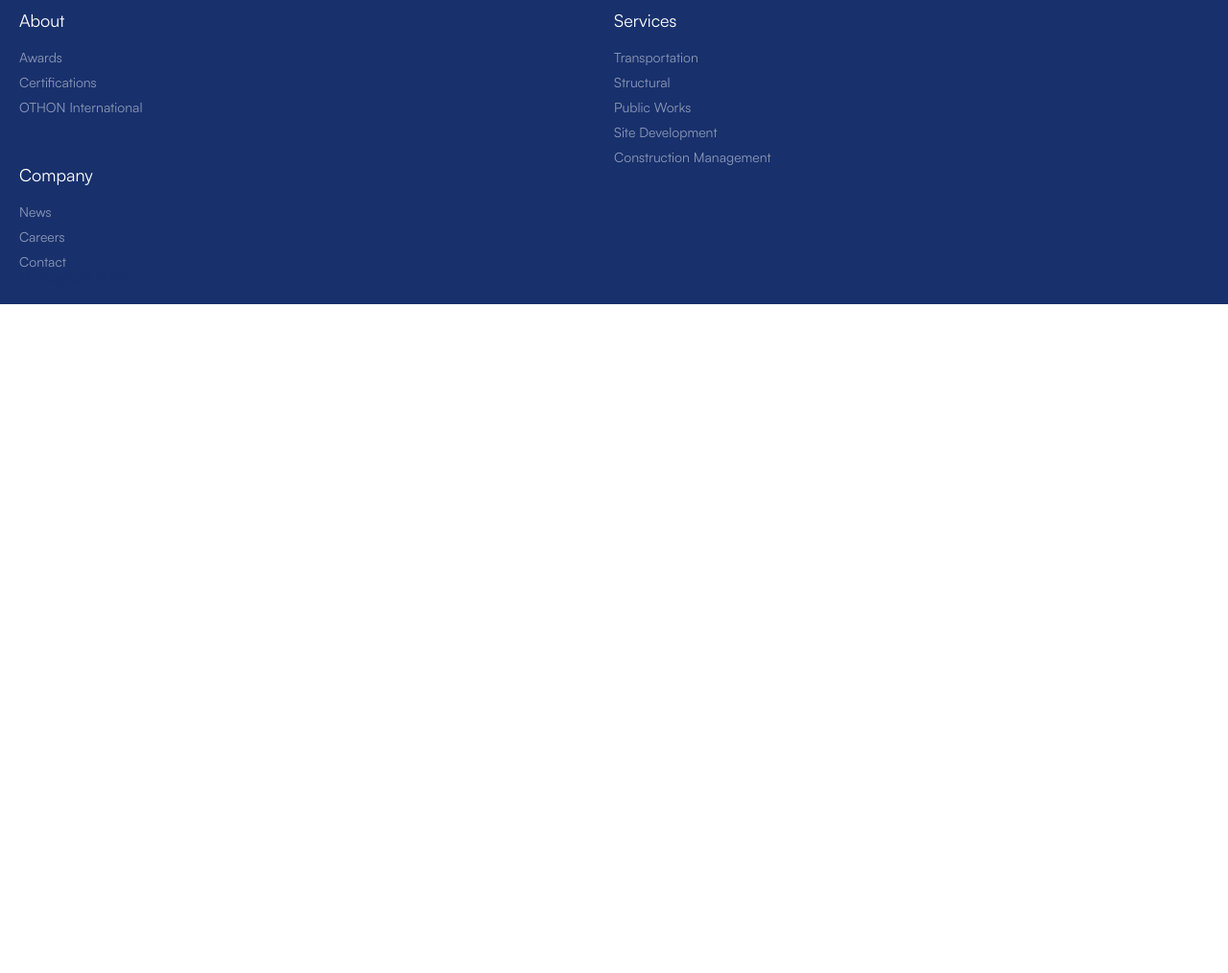
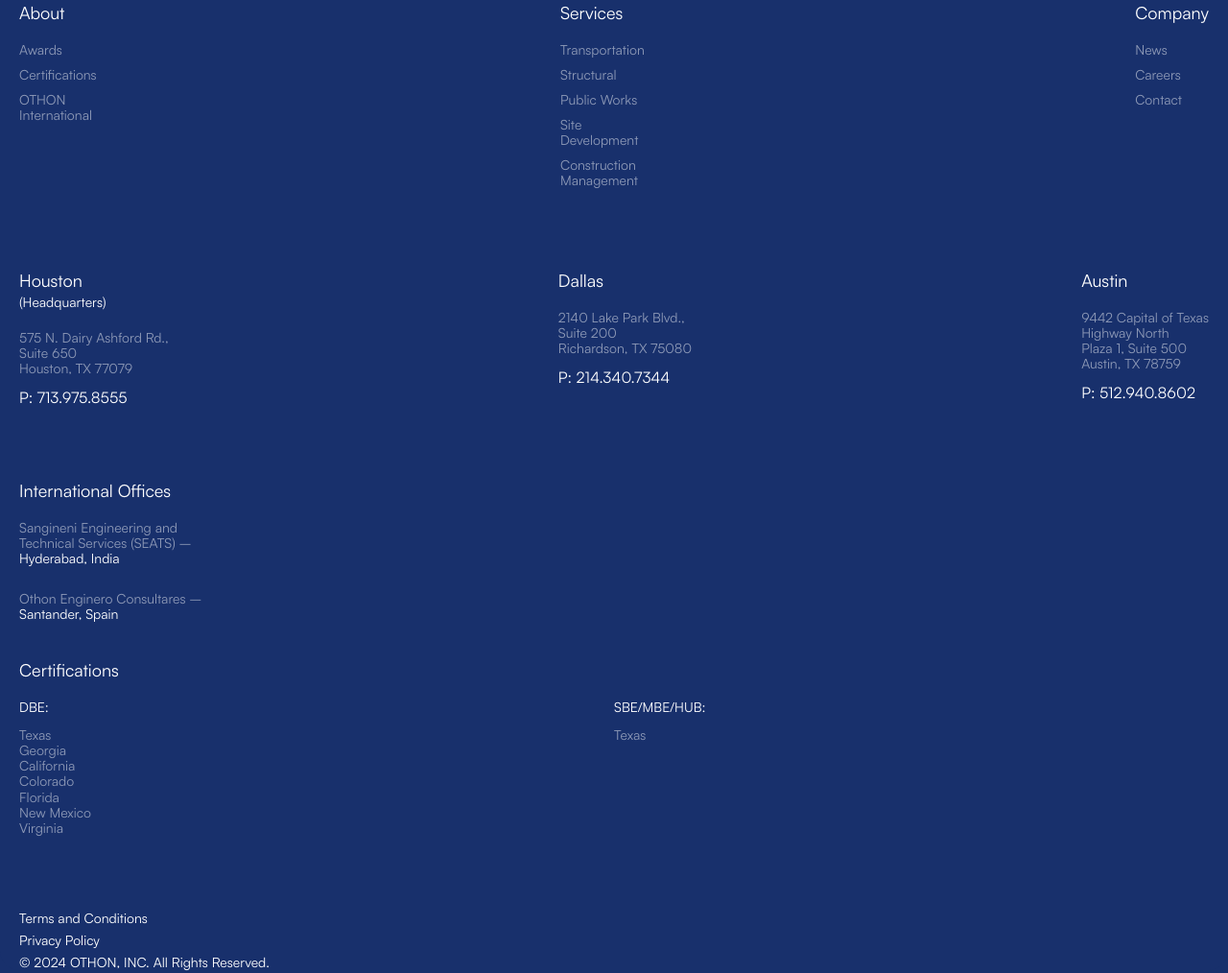
Before and after one commit to StudentVlad5/FE-Dev-Test-Project, a website built with Parcel: page src/index.html in a window 1280 px wide. Shown: the part 7341-8355 px from the top of the page at 96% size. Before the commit the page ends 7658 px from the top, so only its background shows below. Built offline with nearby package versions, Linux system fonts and the light colour scheme; a web font is replaced by a local one.

Commit message:
add footer part 2

```diff
--- a/src/partials/footer.html
+++ b/src/partials/footer.html
@@ -1,5 +1,5 @@
 <footer id="footer" class="footer">
-  <div class="footer__container container">
+  <div class="footer__container container container--blue">
     <a class="footer__logo logo" href="./index.html" aria-label="Logo of the company">
       <img class="logo--bright" src="images/header/mg-logo_bright.svg" alt="Logo" />
     </a>
@@ -63,16 +63,16 @@
       </button>
     </form>
 
-    <div class="info list">
-      <div>
+    <ul class="info list">
+      <li>
         <h3 class="footer__subtitle">About</h3>
         <ul class="info-item">
           <li class="footer__desc link"><a href="https://" aria-label="Awards">Awards</a></li>
           <li class="footer__desc link"><a href="https://" aria-label="Certifications">Certifications</a></li>
-          <li class="footer__desc link" href="https://" aria-label="OTHON International"><a>OTHON International</a></li>
+          <li class="footer__desc link"><a href="https://" aria-label="OTHON International">OTHON International</a></li>
         </ul>
-      </div>
-      <div>
+      </li>
+      <li>
         <h3 class="footer__subtitle">Services</h3>
         <ul class="info-item">
           <li class="footer__desc link"><a href="https://" aria-label="Transportation">Transportation</a></li>
@@ -82,42 +82,119 @@
           <li class="footer__desc link"><a href="https://" aria-label="Construction Management">Construction
               Management</a></li>
         </ul>
-      </div>
-      <div>
+      </li>
+      <li>
         <h3 class="footer__subtitle">Company</h3>
         <ul class="info-item">
           <li class="footer__desc link"><a href="https://" aria-label="News">News</a></li>
           <li class="footer__desc link"><a href="https://" aria-label="Careers">Careers</a></li>
           <li class="footer__desc link"><a href="https://" aria-label="Contact">Contact</a></li>
         </ul>
-      </div>
+      </li>
+    </ul>
+
+    <ul class="address list">
+      <li>
+        <h3 class="footer__subtitle">Houston
+          <span class="footer__desc footer__desc--accent"><br />(Headquarters)</span>
+        </h3>
+        <ul class="address__item">
+          <li>
+            <a class="adress__link footer__desc link" href="https://maps.app.goo.gl/7TZWvg1qDqmhN9RW8"
+              aria-label="address" target="_blank" rel="noopener noreferrer">
+              575 N. Dairy Ashford Rd.,
+              <br /> Suite 650
+              <br /> Houston, TX 77079
+            </a>
+          </li>
+          <li>
+            <a class="adress__link footer__desc footer__desc--accent footer__desc--upper link" href="tel:713.975.8555"
+              aria-label="phone">
+              P: 713.975.8555
+            </a>
+          </li>
+        </ul>
+      </li>
+      <li>
+        <h3 class="footer__subtitle">Dallas
+        </h3>
+        <ul class="address__item">
+          <li><a class="adress__link footer__desc link" href="https://maps.app.goo.gl/Rf9UUMruoqYJSEsg8"
+              aria-label="address" target="_blank" rel="noopener noreferrer">
+              2140 Lake Park Blvd.,
+              <br />Suite 200
+              <br />Richardson, TX 75080
+            </a>
+          <li> <a class="adress__link footer__desc footer__desc--accent footer__desc--upper link"
+              href="tel:214.340.7344" aria-label="phone">
+              P: 214.340.7344
+            </a></li>
+        </ul>
+      </li>
+      <li>
+        <h3 class="footer__subtitle">Austin</h3>
+        <ul class="address__item">
+          <li>
+            <a class="adress__link footer__desc link" href="https://maps.app.goo.gl/Jfmxa5Wn7htrNzJ88"
+              aria-label="address" target="_blank" rel="noopener noreferrer">
+              9442 Capital of Texas
+              <br />Highway North
+              <br />Plaza 1, Suite 500
+              <br />Austin, TX 78759
+            </a>
+          </li>
+          <li>
+            <a class="adress__link footer__desc footer__desc--accent footer__desc--upper link" href="tel:512.940.8602"
+              aria-label="phone">
+              P: 512.940.8602
+            </a>
+          </li>
+        </ul>
+      </li>
+    </ul>
+
+    <div class="offices">
+      <h3 class="footer__subtitle">International Offices</h3>
+      <ul class="offices__list">
+        <li>
+          <p class="footer__desc">Sangineni Engineering and <br />Technical Services (SEATS) –</p>
+          <p class="footer__desc footer__desc--accent">Hyderabad, India</p>
+        </li>
+        <li>
+          <p class="footer__desc">Othon Enginero Consultares –</p>
+          <p class="footer__desc footer__desc--accent">Santander, Spain</p>
+        </li>
+      </ul>
     </div>
 
-    <div class="address list">
-      <address class="address">
-        <!-- <ul class="address__list list">
-          <li class="address__item">
-            <a class="adress__link link" href="https://goo.gl/maps/EWTb5EmzrJwAVnWu9" aria-label="address"
-              target="_blank" rel="noopener noreferrer">
-              Main Street, 7A, Kyiv, 08132
-            </a>
-          </li>
-          <li class="address__item">
-            <a class="adress__link link" href="tel:+380441111111" aria-label="phone">
-              +38 044 111 11 11
-            </a>
-          </li>
-          <li class="address__item">
-            <a class="adress__link link" href="mailto:barbershop@email.com" aria-label="email">
-              barbershop@email.com
-            </a>
-          </li>
-        </ul> -->
-      </address>
+    <div class="certifications">
+      <h3 class="footer__subtitle">Certifications</h3>
+      <ul class="certifications__list">
+        <li>
+          <p class="footer__desc footer__desc--accent">DBE:</p>
+          <ul>
+            <li class="footer__desc">Texas</li>
+            <li class="footer__desc">Georgia</li>
+            <li class="footer__desc">California</li>
+            <li class="footer__desc">Colorado</li>
+            <li class="footer__desc">Florida</li>
+            <li class="footer__desc">New Mexico</li>
+            <li class="footer__desc">Virginia</li>
+          </ul>
+        </li>
+        <li>
+          <p class="footer__desc footer__desc--accent">SBE/MBE/HUB:</p>
+          <ul>
+            <li class="footer__desc">Texas</li>
+          </ul>
+        </li>
+      </ul>
     </div>
 
     <div class="copyright">
-      <p class="copyright">&#169; Copyright 2022</p>
+      <p class="footer__desc footer__desc--accent">Terms and Conditions</p>
+      <p class="footer__desc footer__desc--accent">Privacy Policy</p>
+      <p class="footer__desc footer__desc--accent">&#169; 2024 OTHON, INC. All Rights Reserved.</p>
     </div>
   </div>
 </footer>
--- a/src/sass/base/_container.scss
+++ b/src/sass/base/_container.scss
@@ -4,6 +4,11 @@
     padding: 0 20px;
 
     @include mq(desktop) {
-        max-width: $desktop;
+        max-width: calc($desktop - 40px);
+    }
+
+    &--blue {
+        background-color: var(--color-dark-blue);
+        border-radius: 20px;
     }
 }
--- a/src/sass/base/_reset.scss
+++ b/src/sass/base/_reset.scss
@@ -34,7 +34,10 @@
   }
 }
 
-// no-padding
+address {
+  font-style: normal;
+}
+
 %no-padding {
   padding: 0;
 }
--- a/src/sass/base/_section.scss
+++ b/src/sass/base/_section.scss
@@ -44,7 +44,6 @@
   font-size: 26px;
   font-weight: 400;
   line-height: 120%;
-  letter-spacing: 0%;
   text-align: left;
 
   color: var(--color-dark-blue);
@@ -66,7 +65,6 @@
 
   font-size: 16px;
   font-weight: 400;
-  line-height: auto;
   letter-spacing: 0.5%;
   text-align: left;
 
@@ -89,12 +87,15 @@
     border-top: none;
   }
 }
+
 .upperline_container {
   border-top: none;
+
   @include mq(desktop) {
     border-top: 1px solid grey;
   }
 }
+
 .section.about.move_up {
   @include mq(desktop) {
     transform: translateY(-140px);
--- a/src/sass/components/_logo.scss
+++ b/src/sass/components/_logo.scss
@@ -1,10 +1,14 @@
 .logo {
-    display: block;
+    display: inline-block;
     z-index: 13;
 
     &>img {
-        // display: none;
-        width: 200px;
-        height: 35.37px;
+        width: 137px;
+        height: 24.23px;
+
+        @include mq(desktop) {
+            width: 200px;
+            height: 35.37px;
+        }
     }
 }
--- a/src/sass/components/_social-links.scss
+++ b/src/sass/components/_social-links.scss
@@ -1,9 +1,12 @@
 .social-links {
     display: flex;
-    flex-wrap: wrap;
+    flex-direction: row;
     justify-content: center;
-    gap: 30px;
+    gap: 11px;
 
+    @include mq(desktop) {
+        gap: 30px;
+    }
 
     &__item {
         &--bgc {
@@ -17,14 +20,19 @@
         align-items: center;
         justify-content: center;
 
-        width: 30px;
-        height: 30px;
+        width: 20px;
+        height: 20px;
 
         color: var(--color-dark-blue);
         border-radius: 50%;
         background-color: var(--color-white);
 
         transition: background-color var(--animation);
+
+        @include mq(desktop) {
+            width: 30px;
+            height: 30px;
+        }
 
         &:hover,
         &:focus {
@@ -36,5 +44,13 @@
     &__icon {
         fill: currentColor;
         stroke: currentColor;
+
+        width: 10px;
+        height: 10px;
+
+        @include mq(desktop) {
+            width: 14px;
+            height: 14px;
+        }
     }
 }
--- a/src/sass/layouts/_footer.scss
+++ b/src/sass/layouts/_footer.scss
@@ -1,18 +1,24 @@
 .footer {
-    position: relative;
-
     padding-top: 40px;
     padding-bottom: 20px;
     background-color: var(--color-dark-blue);
 
     @include mq(desktop) {
-        padding: 45px;
-        background-color: none;
+        background-color: var(--color-white);
     }
 
     &__container {
+        position: relative;
+
         @include mq(desktop) {
+            padding: 45px;
             background-color: var(--color-dark-blue);
+        }
+    }
+
+    &__logo {
+        @include mq(desktop) {
+            margin-left: auto;
         }
     }
 
@@ -21,8 +27,6 @@
 
         font-size: 18px;
         font-weight: 400;
-        line-height: auto;
-        letter-spacing: 0%;
         text-align: left;
 
         color: var(--color-white);
@@ -51,14 +55,23 @@
             line-height: 140%;
             letter-spacing: 0%;
         }
+
+        &--accent {
+            opacity: 100%;
+        }
+
+        &--upper {
+            font-size: 16px;
+        }
     }
 
     & .social-links {
         position: absolute;
-        top: 42px;
+        top: 2px;
         right: 30px;
 
         @include mq(desktop) {
+            top: auto;
             bottom: 47px;
             right: 45px;
         }
@@ -69,11 +82,11 @@
     display: flex;
     flex-wrap: wrap;
     align-items: flex-start;
-    // row-gap: 32px;
+    justify-content: space-between;
 
     margin-top: 68px;
 
-    & div {
+    & ul {
         width: 50%;
     }
 
@@ -84,3 +97,56 @@
         gap: 10px;
     }
 }
+
+.address {
+    display: flex;
+    flex-wrap: wrap;
+    align-items: flex-start;
+    justify-content: space-between;
+    column-gap: 30px;
+    row-gap: 41px;
+
+    margin-top: 86px;
+
+    &__item {
+        display: flex;
+        flex-direction: column;
+        align-items: flex-start;
+        gap: 13px;
+    }
+}
+
+.offices {
+    margin-top: 78px;
+
+    &__list {
+        display: flex;
+        flex-direction: column;
+        gap: 26px;
+    }
+}
+
+.certifications {
+    margin-top: 40px;
+
+    &__list {
+        display: flex;
+
+        & li {
+            width: 50%;
+
+            &>p {
+                margin-bottom: 13px;
+            }
+        }
+    }
+}
+
+.copyright {
+    display: flex;
+    flex-direction: column;
+    align-items: flex-start;
+    gap: 7px;
+
+    margin-top: 78px;
+}
```
